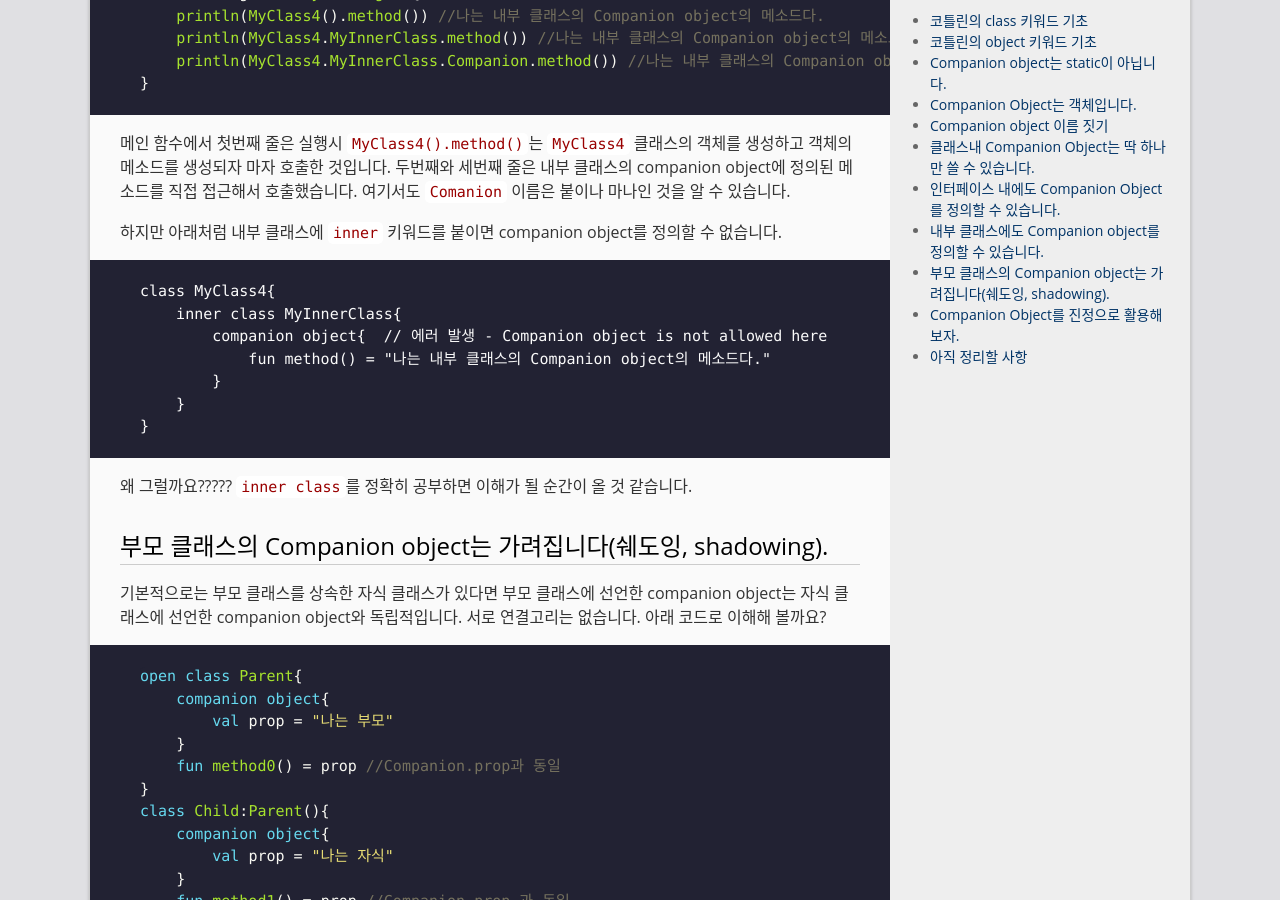
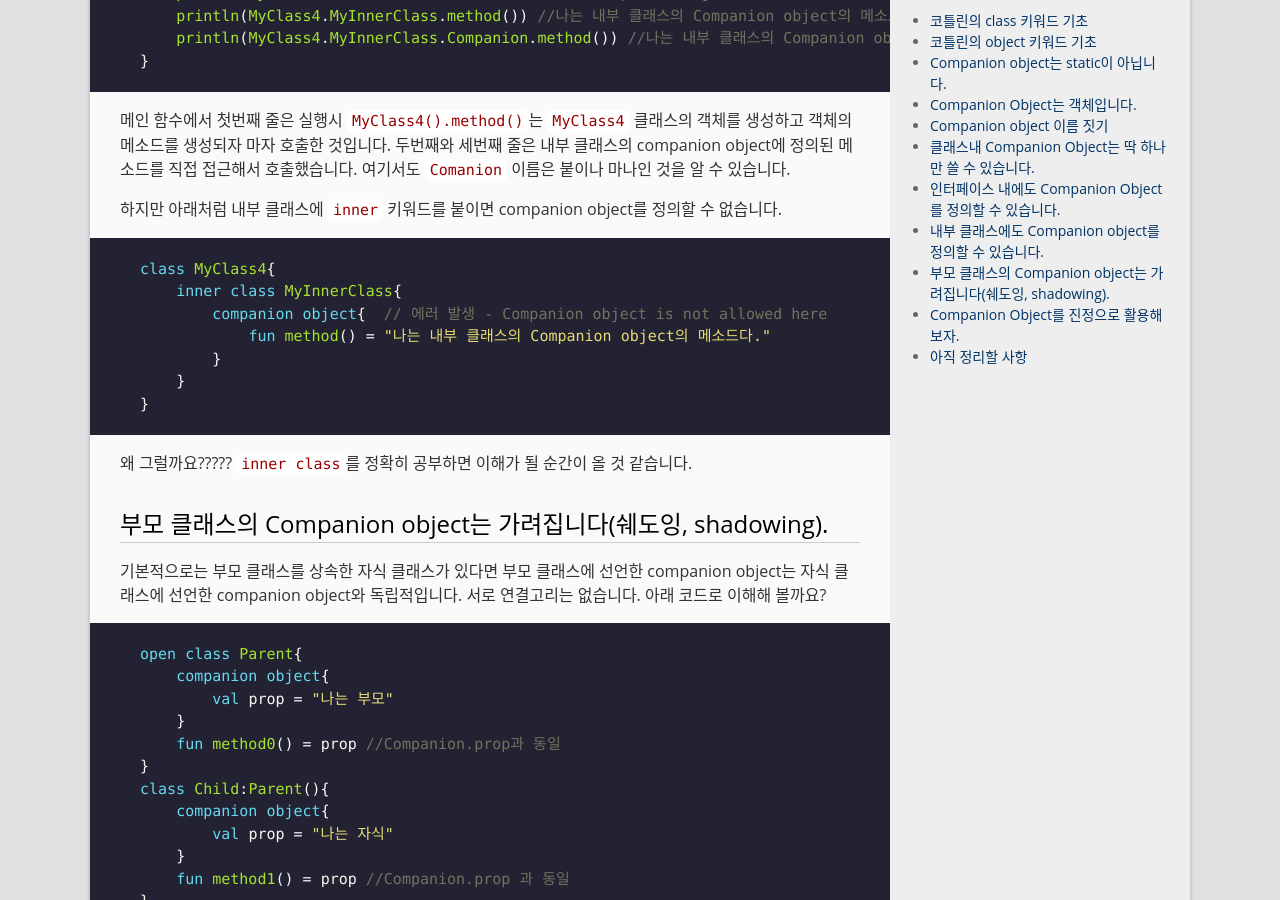
Before and after one commit to jidolstar/jidolstar.github.io, a Jekyll site: the page built from _posts/2020-02-20-Kotlin-Companion-Object-and-Java_static.md, in a window 1280 px wide and 900 px high, scrolled down 7788 px. Built offline with Jekyll 4.4.1, drawn with Linux system fonts in a browser that asks for light colours.

Commit message:
companion object

````diff
--- a/_posts/2020-02-20-Kotlin-Companion-Object-and-Java_static.md
+++ b/_posts/2020-02-20-Kotlin-Companion-Object-and-Java_static.md
@@ -210,10 +210,9 @@ fun main(args: Array<String>) {
 하지만 주석 (5)처럼 기존 이름인 `Companion`을 쓰면 **Unresolved reference: Companion** 에러가 납니다.
 
 ```kotlin
-    val comp4:MyClass3.MyCompanion = MyClass3
-    println(comp4.prop)
-    println(comp4.method())
-
+val comp4:MyClass3.MyCompanion = MyClass3
+println(comp4.prop)
+println(comp4.method())
 ```
 
 위 코드처럼 타입 추론(코틀린은 타입 추론 때문에 코드량이 급격이 줄어든다)을 사용하지 않는다면 MyClass3의 결과는 MyClass3.MyCompanion이기 때문에 이렇게 사용해도 컴파일 에러없이 정상 동작할 수 있음을 유추할 수 있습니다.
@@ -304,7 +303,7 @@ fun main(args: Array<String>) {
 
 하지만 아래처럼 내부 클래스에 `inner` 키워드를 붙이면 companion object를 정의할 수 없습니다.
 
-```
+```kotlin
 class MyClass4{
     inner class MyInnerClass{
         companion object{  // 에러 발생 - Companion object is not allowed here
@@ -407,6 +406,7 @@ fun main(args: Array<String>) {
     println(child.method1()) //나는 자식
     println(child.method2()) //나는 자식
     println(child.method3()) // -- (2)
+}
 ```
 
 위 코드에서 주석 (1)에 자식 클래스의 companion object에 `ChildCompanion`로 이름을 부여했습니다. 그리고 자식 클래스에 3개의 메소드를 정의했습니다. `child.method0()`은 부모의 method이므로 어렵지 않게 "나는 부모"가 출력된 것을 예상할 수 있습니다. 그리고 `child.method1()`과 `child.method2()`도 역시 자식의 companion object의 속성을 가리킨다는 것을 알 수 있습니다.
````
